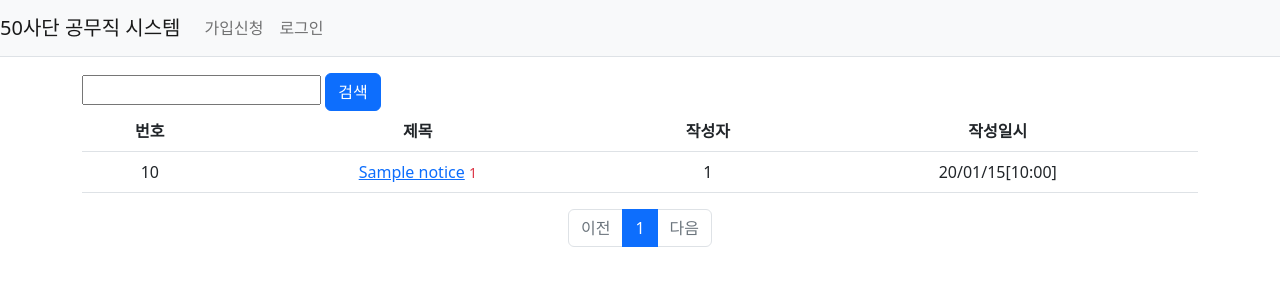
After one commit to scy0416/50Division_app_TF, a Flask app: template public_service_employee_application/templates/user/notice_list.html in a window 1280 px wide. The commit adds this page. Shown: the top 300 px of the page. Run offline with Flask 3, Linux system fonts and the light colour scheme; the template is opened without the code that fills it: most values are stand-ins (such as "Sample title", 1, 10 or a date in 2020); some libraries are stand-ins or nearby versions.

Commit message:
공무직원들이 공지사항을 조회, 확인, 댓글 등록, 수정, 삭제를 할 수 있도록 만들었다.

```diff
--- a/public_service_employee_application/templates/user/employee_main.html
+++ b/public_service_employee_application/templates/user/employee_main.html
@@ -3,7 +3,7 @@
 <div class="container">
   <div class="row row-cols-2 row-cols-md-7 g-3">
     <div class="col-md-4">
-      <button class="btn btn-primary w-100">공지사항</button>
+      <a class="btn btn-primary w-100" href="{{ url_for('employee.notice') }}">공지사항</a>
     </div>
     <div class="col-md-4">
       <button class="btn btn-primary w-100">인사정보 조회</button>
--- /dev/null
+++ b/public_service_employee_application/templates/user/notice_list.html
@@ -0,0 +1,96 @@
+{% extends 'base.html' %}
+{% block content %}
+<div class="container my-3">
+    <form id="searchForm" method="get">
+        <input type="text" id="q" name="q" value="{{ q or '' }}">
+        <input type="hidden" id="page" name="page" value="{{ page or '' }}">
+        <button class="btn btn-primary">검색</button>
+    </form>
+    <table class="table">
+        <thead>
+        <tr class="text-center thead-dark">
+            <th>번호</th>
+            <th>제목</th>
+            <th>작성자</th>
+            <th>작성일시</th>
+        </tr>
+        </thead>
+        <tbody>
+        {% if notice_list.items %}
+        {% for notice in notice_list.items %}
+        <tr class="text-center">
+            <td>{{ notice_list.total - ((notice_list.page-1) * notice_list.per_page) - loop.index0 }}</td>
+            <td class="text-left">
+                <a href="{{ url_for('employee.notice_detail', post_id=notice.id) }}">{{ notice.subject }}</a>
+                {% if notice.comment_set|length > 0 %}
+                <span class="text-danger small ml-2">{{ notice.comment_set|length }}</span>
+                {% endif %}
+            </td>
+            <td>{{ notice.user.userid }}</td>
+            <td>{{ notice.create_date|datetime }}</td>
+        </tr>
+        {% endfor %}
+        {% else %}
+        <tr>
+            <td colspan="3">공지사항이 없습니다.</td>
+        </tr>
+        {% endif %}
+        </tbody>
+    </table>
+    <!-- 페이징 처리 시작 -->
+    <ul class="pagination justify-content-center">
+        <!-- 이전 페이지 -->
+        {% if notice_list.has_prev %}
+        <li class="page-items">
+            <a class="page-link" data-page="{{ notice_list.prev_num }}" href="#">이전</a>
+        </li>
+        {% else %}
+        <li class="page-item disabled">
+            <a class="page-link" tabindex="-1" aria-disabled="true" href="#">이전</a>
+        </li>
+        {% endif %}
+        {% for page_num in notice_list.iter_pages() %}
+        {% if page_num %}
+        {% if page_num != notice_list.page %}
+        <li class="page-item">
+            <a class="page-link" data-page="{{ page_num }}" href="#">{{ page_num }}</a>
+        </li>
+        {% else %}
+        <li class="page-item active" aria-current="page">
+            <a class="page-link" href="#">{{ page_num }}</a>
+        </li>
+        {% endif %}
+        {% else %}
+        <li class="disabled">
+            <a class="page-link" href="#">...</a>
+        </li>
+        {% endif %}
+        {% endfor %}
+        <!-- 다음 페이지 -->
+        {% if notice_list.has_next %}
+        <li class="page-item">
+            <a class="page-link" data-page="{{ notice_list.next_num }}" href="#">다음</a>
+        </li>
+        {% else %}
+        <li class="page-item disabled">
+            <a class="page-link" tabindex="-1" aria-disabled="true" href="#">다음</a>
+        </li>
+        {% endif %}
+    </ul>
+</div>
+{% endblock %}
+{% block script %}
+<script type="text/javascript">
+    $(document).ready(function(){
+        $(".page-link").on('click', function(){
+            $("#page").val($(this).data("page"));
+            $("#searchForm").submit();
+        });
+        $("#btn_search").on('click', function(){
+            $("#q").val($(".q").val());
+            $("#page").val(1);
+            $("#searchForm").submit();
+        });
+    });
+</script>
+{% endblock %}
```
Also changed, not shown: public_service_employee_application/templates/user/notice_detail.html (added, +73 -0 lines), public_service_employee_application/views/employee_views.py (+75 -1 lines).
